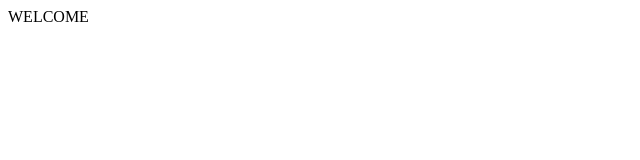
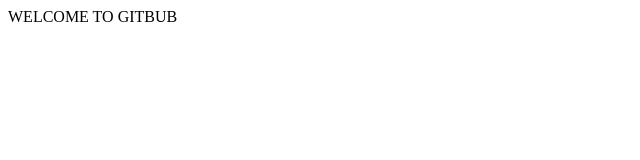
Before and after one commit to frankanati/gdgproject, a plain HTML site: page WebContent/index.html in a window 1280 px wide. Shown: the whole page, without its empty margins (0-640 px from the left). Drawn offline with Linux system fonts and the light colour scheme.

Commit message:
version 2.0

```diff
--- a/WebContent/index.html
+++ b/WebContent/index.html
@@ -5,6 +5,6 @@
 <title>GITHUB 101</title>
 </head>
 <body>
-WELCOME
+WELCOME TO GITBUB
 </body>
 </html>
```
